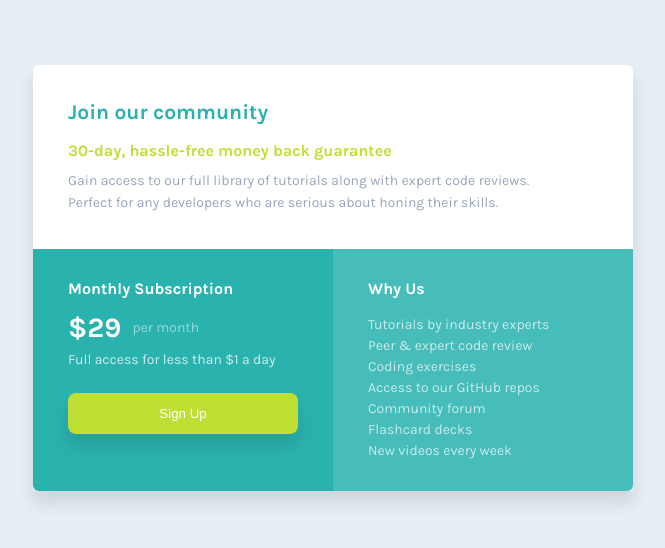
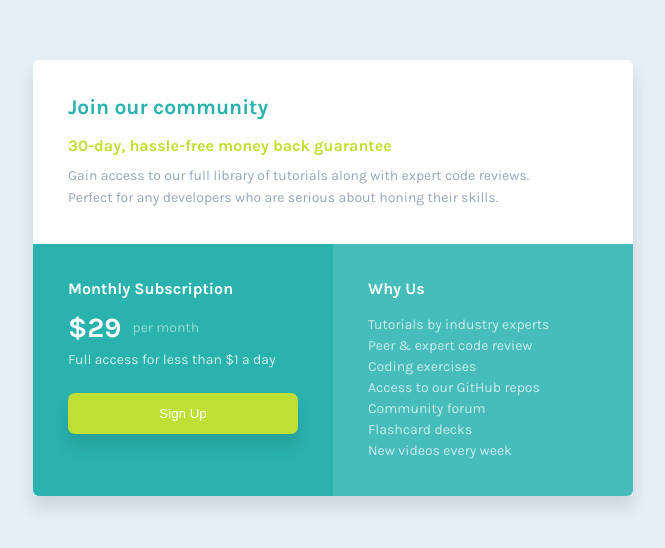
Before and after one commit to geekSamarth/single-price-grid-component, a plain HTML site: page index.html in a window 1280 px wide. Shown: the part 122-670 px from the top of the page, without its empty margins (307-972 px from the left). Drawn offline with Linux system fonts and the light colour scheme.

Commit message:
Minor Fixes

```diff
--- a/index.html
+++ b/index.html
@@ -25,7 +25,7 @@
     <main class="container">
         <section class="introduction">
           <h1>Join our community</h1>
-          <h4>30-day, hassle-free money back guarantee</h4>
+          <h2>30-day, hassle-free money back guarantee</h2>
           <p>
             Gain access to our full library of tutorials along with expert code
             reviews. Perfect for any developers who are serious about honing
--- a/style.css
+++ b/style.css
@@ -43,7 +43,7 @@ body{
     color: var(--cyan);
     margin-bottom: 1.1rem;
 }
-.introduction h4{
+.introduction h2{
     font-size: 16px;
     color: var(--bright-yellow);
     margin-bottom: .6rem;
@@ -56,7 +56,7 @@ body{
     margin-right: 25px;
 }
 .subscription{
-    padding: 30px 35px;
+    padding: 35px;
     background-color: var(--cyan);
     border-radius: 0 0 0 6px;
 }
@@ -95,14 +95,14 @@ body{
     padding: 0.8rem 0;
     background-color: var(--bright-yellow);
     color: var(--white);
-    border-radius: 8px;
+    border-radius: 7px;
     border: none;
     cursor: pointer;
     outline: none;
     box-shadow: 0px 12px 15px 1px rgba(0,0,0,0.1);
 }
 .about{
-    padding: 30px 35px;
+    padding: 35px;
     border-radius: 0 0 6px 0;
     background-color: var(--light-cyan);
 }
```
